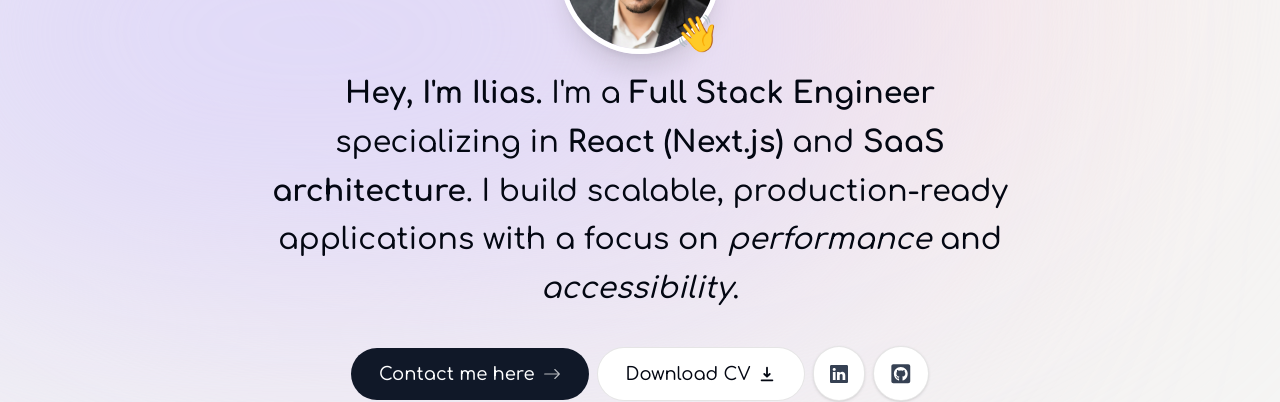
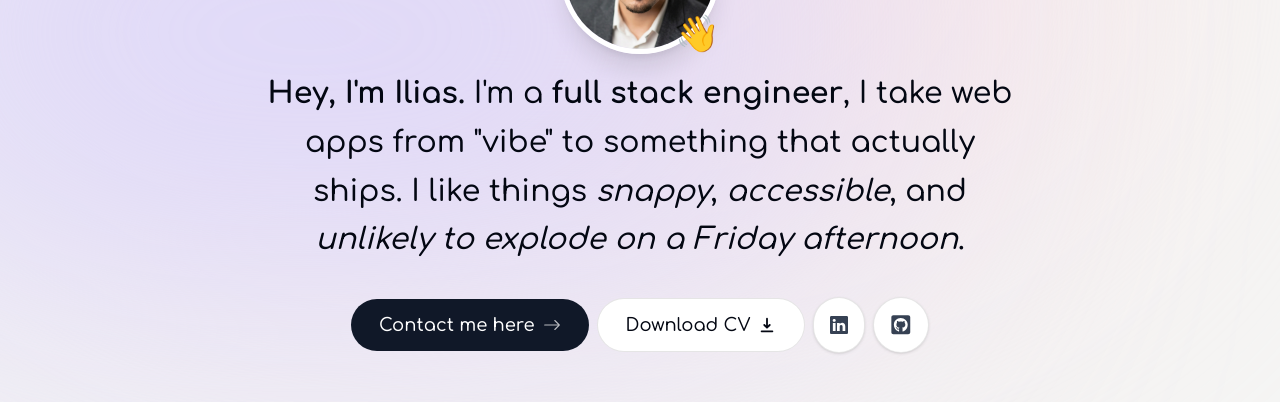
Before and after one commit to eliac7/portfolio, a Next.js app: page / in a window 1280 px wide. Shown: the part 218-620 px from the top of the page. Built offline with nearby package versions, Linux system fonts and the light colour scheme; no server answers.

Commit message:
feat(intro): update personal description for clarity and tone

```diff
--- a/components/intro.tsx
+++ b/components/intro.tsx
@@ -64,12 +64,12 @@ export default function Intro() {
         animate={{ opacity: 1, y: 0 }}
       >
         <span className="font-bold">Hey, I&apos;m Ilias.</span> I&apos;m a{" "}
-        <span className="font-bold">Full Stack Engineer</span> specializing in{" "}
-        <span className="font-bold">React (Next.js)</span> and{" "}
-        <span className="font-bold">SaaS architecture</span>. I build scalable,
-        production-ready applications with a focus on{" "}
-        <span className="italic">performance</span> and{" "}
-        <span className="italic">accessibility</span>.
+        <span className="font-bold">full stack engineer</span>, I take web apps
+        from &quot;vibe&quot; to something that actually ships. I like things{" "}
+        <span className="italic">snappy</span>,{" "}
+        <span className="italic">accessible</span>, and{" "}
+        <span className="italic">unlikely to explode on a Friday afternoon</span>
+        .
       </motion.h1>
 
       <motion.div
```
